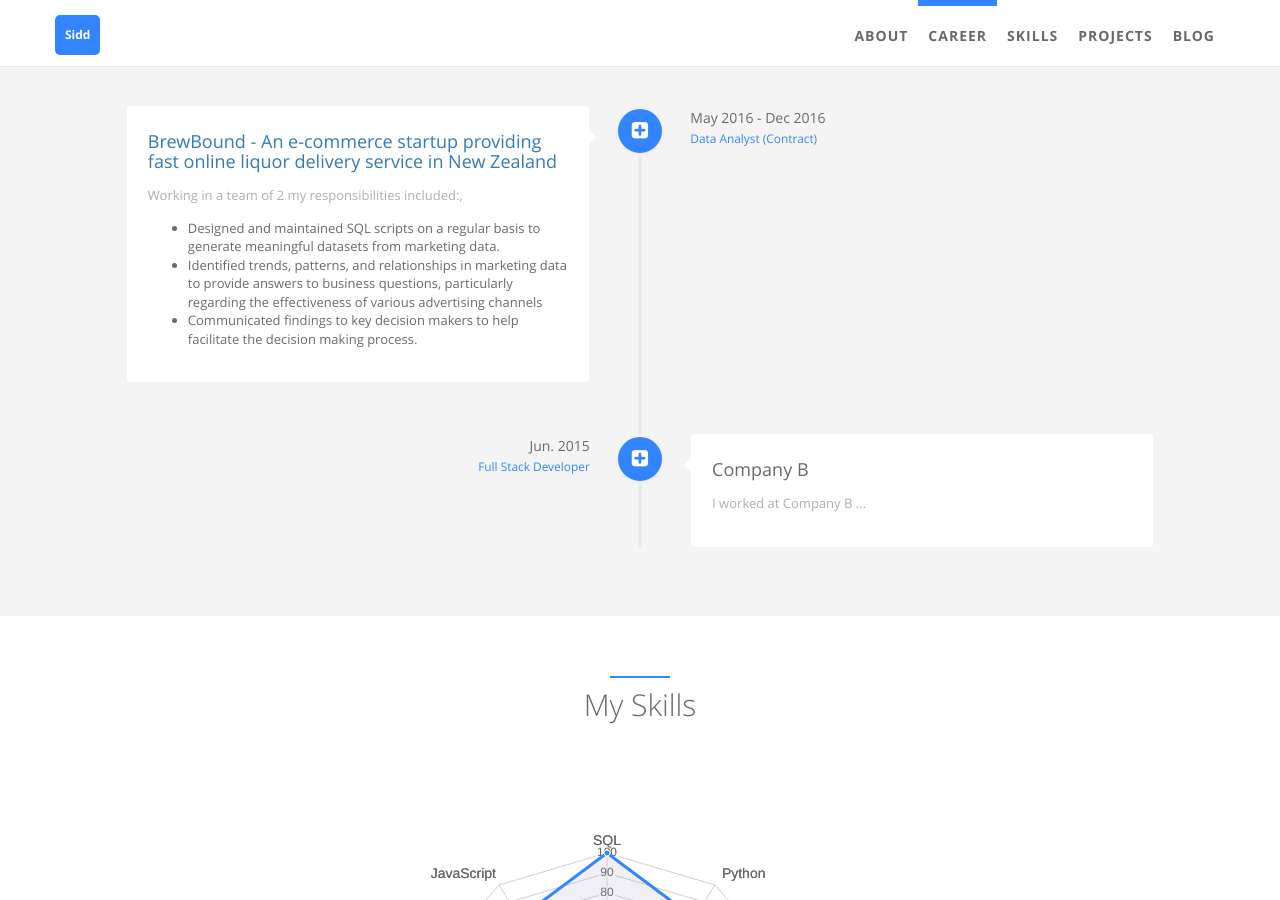
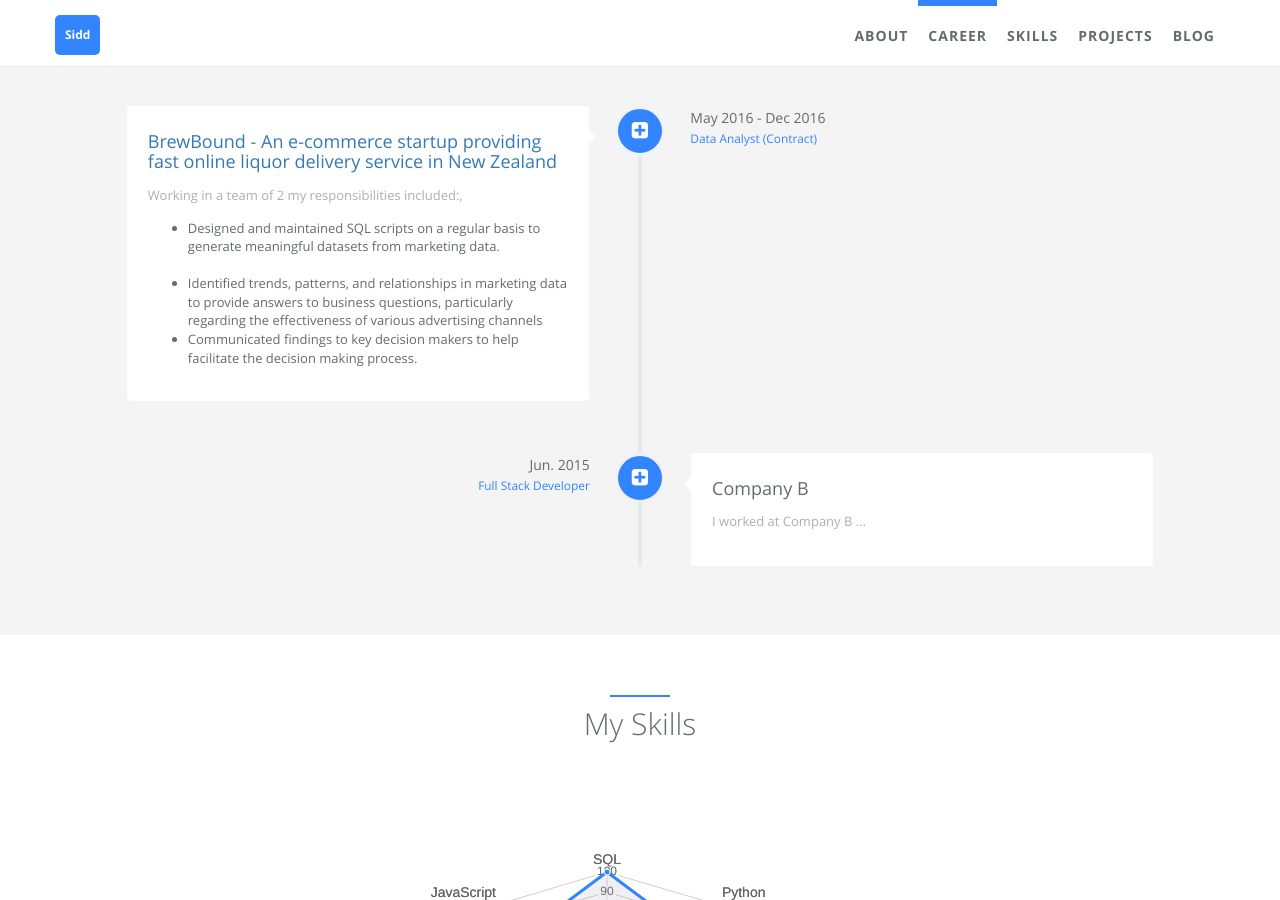
Before and after one commit to sarora/sarora.github.io, a Jekyll site: the page built from index.html, in a window 1280 px wide and 900 px high, scrolled down 1001 px. Built offline with Jekyll 4.4.1, drawn with Linux system fonts in a browser that asks for light colours.

Commit message:
Check if separate lines work

```diff
--- a/_data/index/careers.yml
+++ b/_data/index/careers.yml
@@ -4,7 +4,10 @@
     detail: <a href="https://brewbound.co.nz" target="_blank">BrewBound - An e-commerce startup providing fast online liquor delivery service in New Zealand </a>
     i18n: company_a
   desc:
-    detail: Working in a team of 2 my responsibilities included:, <ul style="list-style-type:disc">   <li>Designed and maintained SQL scripts on a regular basis to generate meaningful datasets from marketing data.</li>   <li>Identified trends, patterns, and relationships in marketing data to provide answers to business questions, particularly regarding the effectiveness of various advertising channels</li>  <li>Communicated findings to key decision makers to help facilitate the decision making process.</li> </ul>
+    detail: Working in a team of 2 my responsibilities included:, <ul style="list-style-type:disc">
+      <li>Designed and maintained SQL scripts on a regular basis to generate meaningful datasets from marketing data. <br/><br/></li>
+      <li>Identified trends, patterns, and relationships in marketing data to provide answers to business questions, particularly regarding the effectiveness of various advertising channels</li>
+      <li>Communicated findings to key decision makers to help facilitate the decision making process.</li> </ul>
     i18n: company_a_desc
   date:
     detail: May 2016 - Dec 2016
```
